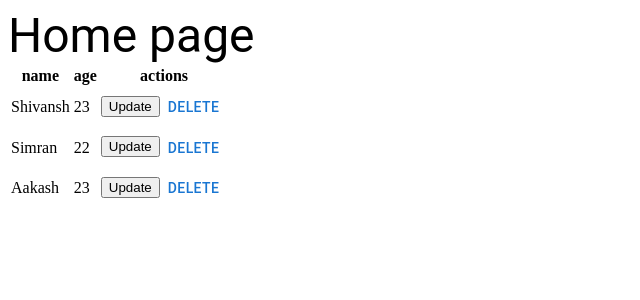
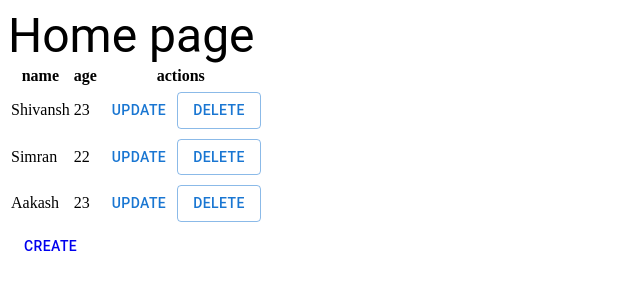
Before and after one commit to AjayB101/react-src, a React (Create React App) app: page / in a window 1280 px wide. Shown: the top 300 px of the page, without its empty margins (0-640 px from the left). Built offline with nearby package versions, Linux system fonts and the light colour scheme.

Commit message:
Link to update page

```diff
--- a/package.json
+++ b/package.json
@@ -10,7 +10,9 @@
     "@testing-library/jest-dom": "^5.16.5",
     "@testing-library/react": "^13.4.0",
     "@testing-library/user-event": "^13.5.0",
+    "bootstrap": "^5.2.3",
     "react": "^18.2.0",
+    "react-bootstrap": "^2.7.4",
     "react-dom": "^18.2.0",
     "react-router-dom": "^6.11.2",
     "react-scripts": "5.0.1",
--- a/src/components/Edit.js
+++ b/src/components/Edit.js
@@ -1,8 +1,33 @@
+import { TextField ,Button} from '@mui/material'
 import React from 'react'
 
 function Edit() {
   return (
-    <div>Edit</div>
+    <div>
+      <form style={{display:'flex',flexDirection:'column',alignItems:'center',justifyContent:'center' }}>
+    <TextField
+      style={{ width: "200px", margin: "5px" }}
+      type="text"
+      label="Name"
+      variant="outlined"
+    />
+    <br />
+    <TextField
+      style={{ width: "200px", margin: "5px" }}
+      type="text"
+      label="Age"
+      variant="outlined"
+    />
+    <br />
+    <Button variant="contained" color="primary">
+          update
+        </Button>
+       <Link to ><Button>
+          Home
+        </Button>
+        </Link>
+    </form>
+    </div>
   )
 }
 
--- a/src/components/Home.js
+++ b/src/components/Home.js
@@ -1,15 +1,10 @@
 import React from "react";
 import array from "./array";
 import { Button, Typography } from "@mui/material";
-import { useNavigate } from "react-router-dom";
+import { Link, useNavigate } from "react-router-dom";
 
 const Home = () => {
   const navigate = useNavigate();
-  const storedata = (id, name, age) => {
-    localStorage.setItem("id", id);
-    localStorage.setItem("name", name);
-    localStorage.setItem("age", age);
-  };
   const handleDelete = (id) => {
     const index = array
       .map((item) => {
@@ -18,6 +13,11 @@ const Home = () => {
       .indexOf(id);
     array.splice(index, 1);
     navigate("/");
+  };
+  const setID = (id, name, age) => {
+    localStorage.setItem("id", id);
+    localStorage.setItem("name", name);
+    localStorage.setItem("age", age);
   };
   return (
     <div>
@@ -35,14 +35,22 @@ const Home = () => {
             <tr key={item.id}>
               <td>{item.Name}</td>
               <td>{item.Age}</td>
+
               <td>
-                <button>Update</button>
-                <Button onClick={() => handleDelete(item.id)}>delete</Button>
+                <Link to={`/edit`} >
+               <td> <Button onClick={()=>setID(item.id,item.Name,item.Age)}>
+                  Update
+                </Button></td>
+                </Link>
+                <Button variant="outlined" onClick={() => handleDelete(item.id)}>delete</Button>
               </td>
             </tr>
           ))}
         </tbody>
       </table>
+      <Link className="d-grid gap-2" to='/create'>
+                <Button variant="warning" size="lg">Create</Button>
+            </Link>
     </div>
   );
 };
```
Also changed, not shown: src/App.js (+14 -23 lines).
